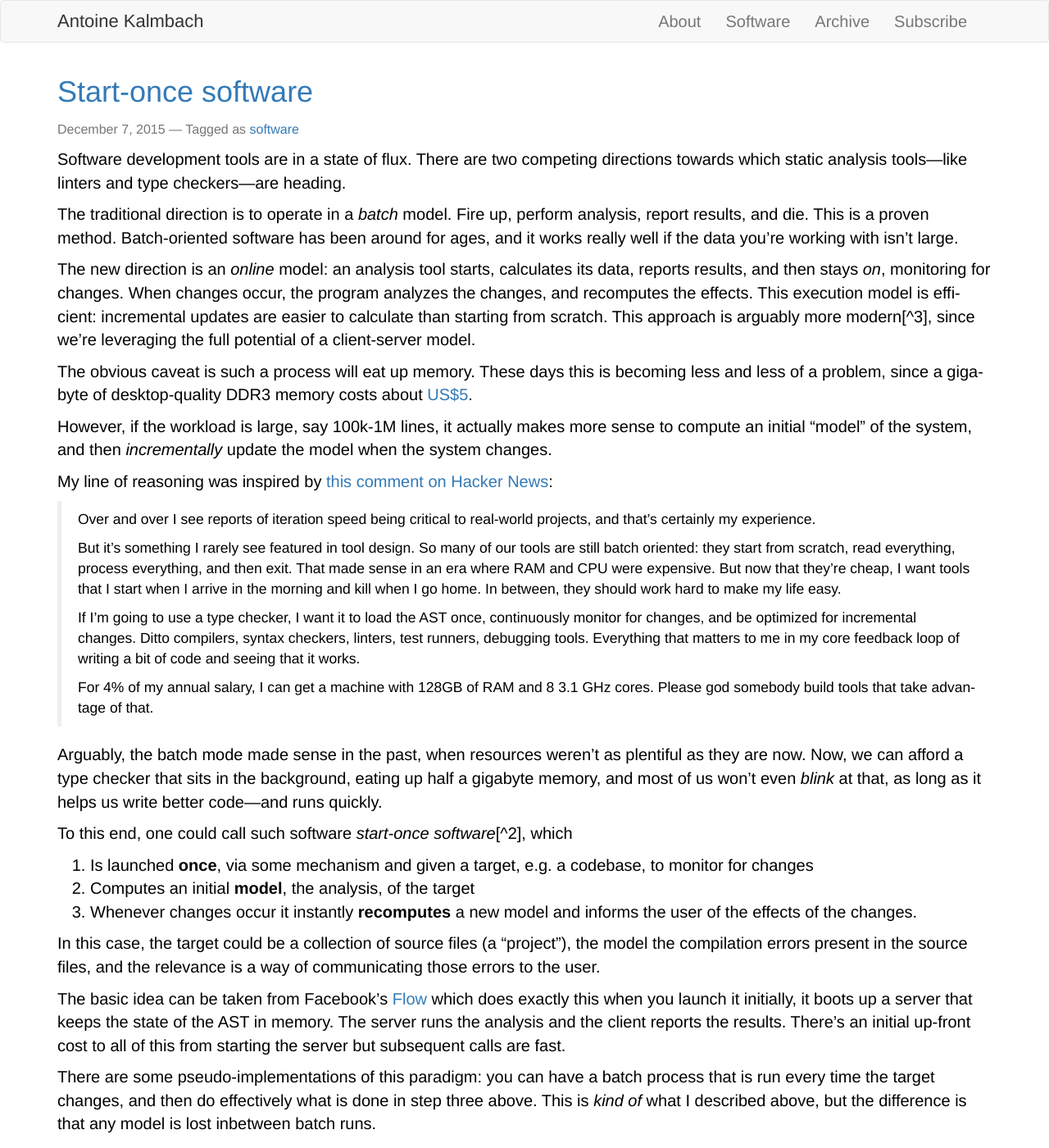
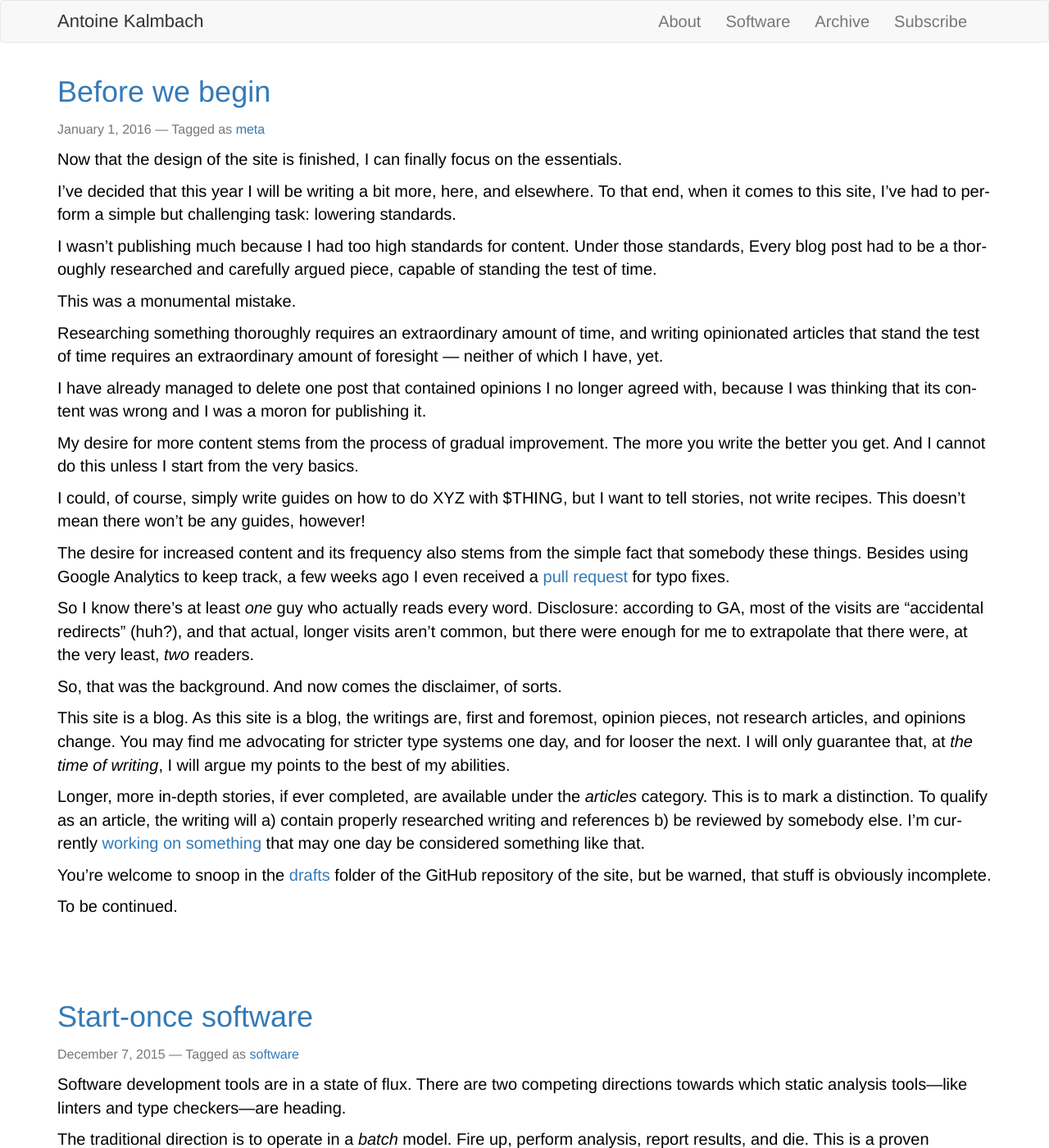
Before and after one commit to ane/ane.github.io, a Jekyll site: the page built from index.html, in a window 1280 px wide and 1400 px high. Shown: the whole window at 82% size. Built offline with Jekyll 4.4.1, drawn with Linux system fonts in a browser that asks for light colours; nearby versions of some CDN libraries; Markdown is read by kramdown in place of the engine named in the settings; the list of posts is cut into pages by our own code.

Commit message:
New stuff.

```diff
--- /dev/null
+++ b/_posts/2016-01-01-before-we-begin.md
@@ -0,0 +1,67 @@
+---
+title: Before we begin
+date: 2016-01-01
+tags: meta
+layout: post
+disqus: true
+---
+
+Now that the design of the site is finished, I can finally focus on the essentials.
+
+I've decided that this year I will be writing a bit more, here, and
+elsewhere. To that end, when it comes to this site, I've had to perform a simple
+but challenging task: lowering standards.
+
+I wasn't publishing much because I had too high standards for content. Under
+those standards, Every blog post had to be a thoroughly researched and carefully
+argued piece, capable of standing the test of time.
+
+This was a monumental mistake.
+
+Researching something thoroughly requires an extraordinary amount of time, and
+writing opinionated articles that stand the test of time requires an
+extraordinary amount of foresight &mdash; neither of which I have, yet.
+
+I have already managed to delete one post that contained opinions I no longer
+agreed with, because I was thinking that its content was wrong and I was a
+moron for publishing it.
+
+My desire for more content stems from the process of gradual improvement. The
+more you write the better you get. And I cannot do this unless I start from the
+very basics.
+
+I could, of course, simply write guides on how to do XYZ with $THING, but I want
+to tell stories, not write recipes. This doesn't mean there won't be any guides,
+however!
+
+The desire for increased content and its frequency also stems from the simple
+fact that somebody these things. Besides using Google Analytics to keep track, a
+few weeks ago I even received a
+[pull request](https://github.com/ane/ane.github.io/pull/1) for typo fixes.
+
+
+So I know there's at least *one* guy who actually reads every word. Disclosure:
+according to GA, most of the visits are "accidental redirects" (huh?), and that
+actual, longer visits aren't common, but there were enough for me to extrapolate
+that there were, at the very least, *two* readers.
+
+So, that was the background. And now comes the disclaimer, of sorts.
+
+This site is a blog. As this site is a blog, the writings are, first and
+foremost, opinion pieces, not research articles, and opinions change. You may
+find me advocating for stricter type systems one day, and for looser the
+next. I will only guarantee that, at *the time of writing*, I will argue my
+points to the best of my abilities.
+
+Longer, more in-depth stories, if ever completed, are available under the
+*articles* category. This is to mark a distinction. To qualify as an article,
+the writing will a) contain properly researched writing and references b) be
+reviewed by somebody else. I'm currently
+[working on something](https://ane.iki.fi/ebi) that may one day be considered
+something like that.
+
+You're welcome to snoop in the
+[drafts](https://github.com/ane/ane.github.io/tree/master/_drafts) folder of the
+GitHub repository of the site, but be warned, that stuff is obviously incomplete.
+
+To be continued.
--- a/about.md
+++ b/about.md
@@ -6,7 +6,9 @@ title: About me
 
 I'm a software developer living in Jyväskylä, Finland.
 
-
+I write mainly about programming and software. For a bit of background, you can
+read a [a meta post of sorts]({% post_url 2016-01-01-before-we-begin %}) that
+describes the tone of the writings you will find on this site.
 
 You can drop me an [email](mailto:ane@iki.fi) or find me on
 [Github](https://github.com/ane).
```
